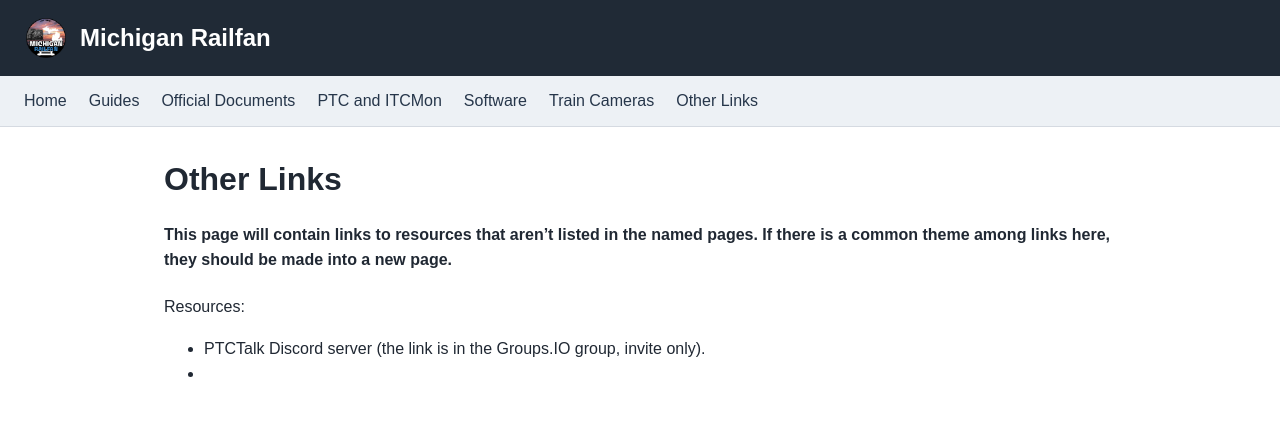
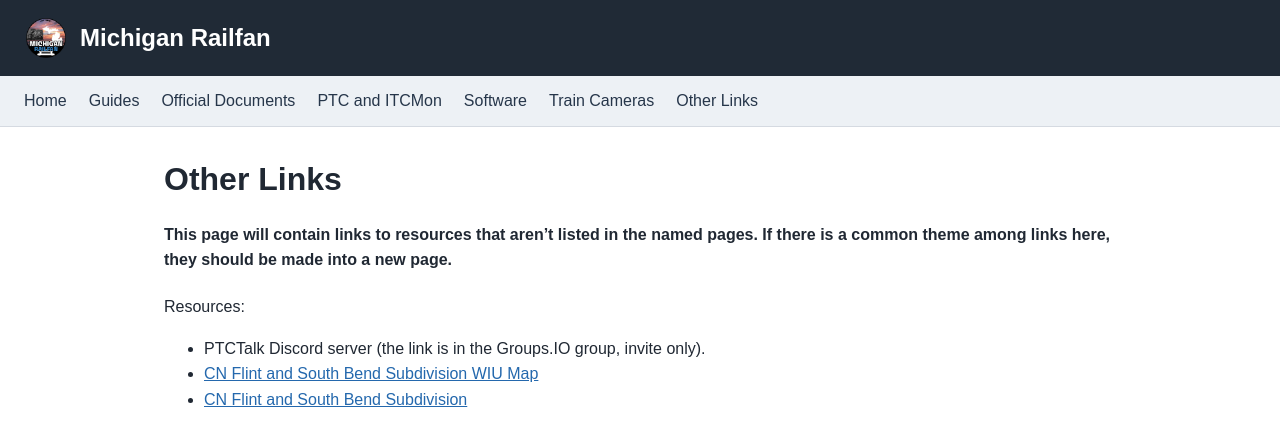
Before and after one commit to MichiganRailfan/michiganrailfan.github.io, a Jekyll site: the page built from other-links.md, in a window 1280 px wide. Shown: the top 446 px of the page. Built offline with Jekyll 4.4.1, drawn with Linux system fonts in a browser that asks for light colours.

Commit message:
Add links to CN Flint and South Bend resources

```diff
--- a/other-links.md
+++ b/other-links.md
@@ -10,4 +10,5 @@ title: Other Links
 Resources:
 
 - PTCTalk Discord server (the link is in the Groups.IO group, invite only).
--
+- [CN Flint and South Bend Subdivision WIU Map](https://www.google.com/maps/d/u/0/viewer?mid=1H4afjDuEWN4CAx2O02Y9UAIeT6_dfeg&ll=42.26692277798674%2C-84.99010952500002&z=8)
+- [CN Flint and South Bend Subdivision ](https://github.com/MichiganRailfan/files-for-website/blob/main/Southbend-Flint.xlsx)
```
